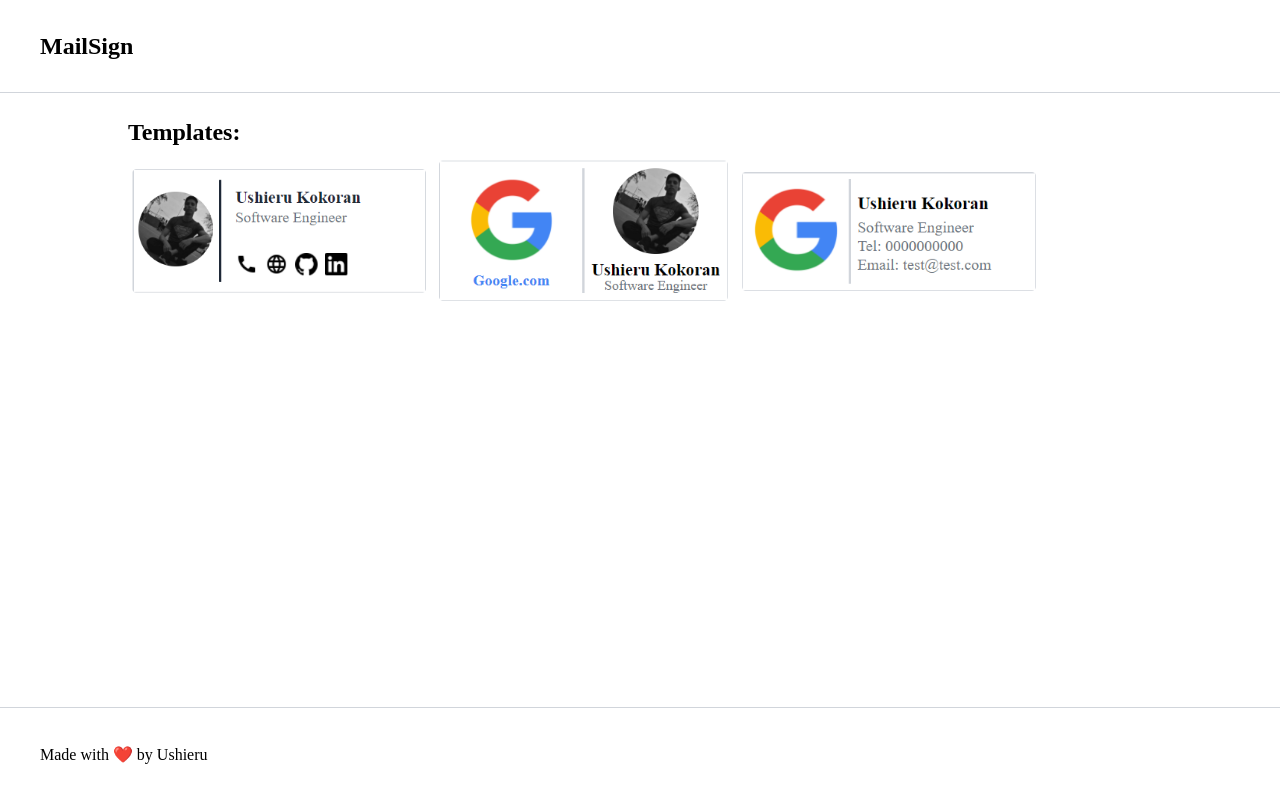
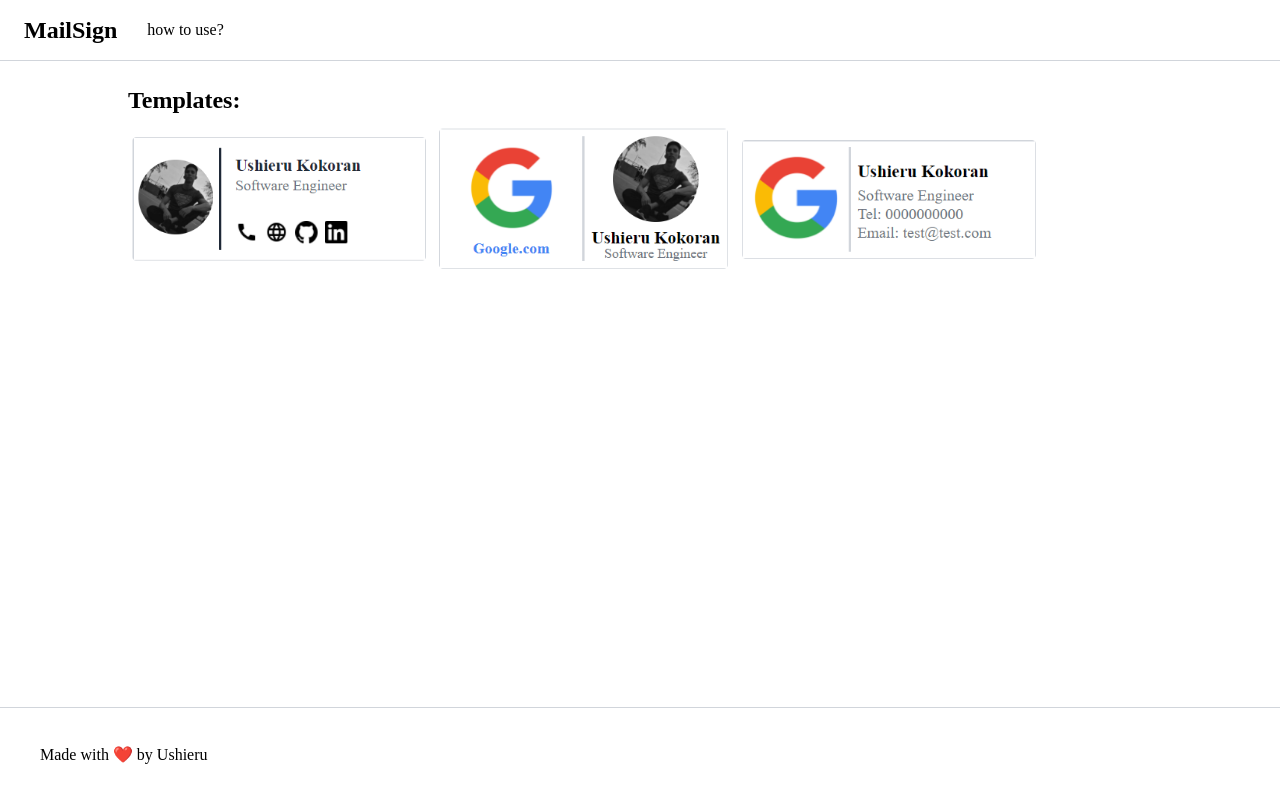
Before and after one commit to ushieru/mail_sign, a React (Vite) app: page / in a window 1280 px wide. Built offline with nearby package versions, Linux system fonts and the light colour scheme.

Commit message:
add tuto

```diff
--- /dev/null
+++ b/src/components/HowToUse/HowToUse.jsx
@@ -0,0 +1,36 @@
+const HowToUse = () => {
+    return <>
+        <div style={{
+            display: 'flex',
+            flexDirection: 'column',
+            height: '100%',
+            padding: '2% 10%',
+        }}>
+            <span style={{
+                fontSize: '1.5rem',
+                fontWeight: 'bold',
+                marginBottom: '30px'
+            }}>
+                How To Use?
+            </span>
+            <span>- Customize the signature</span>
+            <br />
+            <span>- Copy</span>
+            <div>
+                <img style={{ width: '200px' }} src="tuto1.png" alt="Tuto1" />
+            </div>
+            <span>- Paste (Ctrl + v) in your email signature configuration</span>
+            <br />
+            <br />
+            <a href="https://support.google.com/mail/answer/8395?hl=es-419&co=GENIE.Platform%3DDesktop&oco=1" target='_blank'>
+                How to create a Gmail signature?
+            </a>
+            <br />
+            <a href="https://support.microsoft.com/es-es/office/crear-y-agregar-una-firma-de-correo-electr%C3%B3nico-en-outlook-com-776d9006-abdf-444e-b5b7-a61821dff034" target='_blank'>
+                How to create a Outlook signature?
+            </a>
+        </div>
+    </>
+}
+
+export default HowToUse
--- /dev/null
+++ b/src/components/HowToUse/index.jsx
@@ -0,0 +1,3 @@
+import HowToUse from "./HowToUse";
+
+export default HowToUse
--- a/src/components/Layout/Layout.jsx
+++ b/src/components/Layout/Layout.jsx
@@ -5,6 +5,9 @@ const Layout = ({ children }) => <>
         <nav className='nav' >
             <a className='mail-sign' href="/">
                 MailSign
+            </a>
+            <a className='link' href="/howtouse" >
+                how to use?
             </a>
         </nav>
         <main className='main'>
--- a/src/components/Layout/styles.css
+++ b/src/components/Layout/styles.css
@@ -8,10 +8,21 @@
     display: flex;
     align-items: center;
     height: .75rem;
-    padding: 2.5rem;
+    padding: 1.5rem;
     border-width: 0 0 1px 0;
     border-style: solid;
     border-color: rgb(209, 213, 219);
+}
+
+.link {
+    color: black;
+    text-decoration: none;
+    margin-left: 30px;
+}
+
+.link:hover {
+    font-weight: bold;
+    color: rgb(78, 77, 77);
 }
 
 .mail-sign {
--- a/src/main.jsx
+++ b/src/main.jsx
@@ -5,12 +5,14 @@ import './index.css'
 import Layout from './components/Layout'
 import App from './components/App'
 import Welcome from './components/Welcome'
+import HowToUse from './components/HowToUse'
 
 ReactDOM.render(
   <React.StrictMode>
     <Layout>
       <Switch>
         <Route path='/' component={Welcome} />
+        <Route path='/howtouse' component={HowToUse} />
         <Route path='/:sign' component={App} />
         <Route>404, Not Found!</Route>
       </Switch>
```
Also changed, not shown: public/tuto1.png (added).
